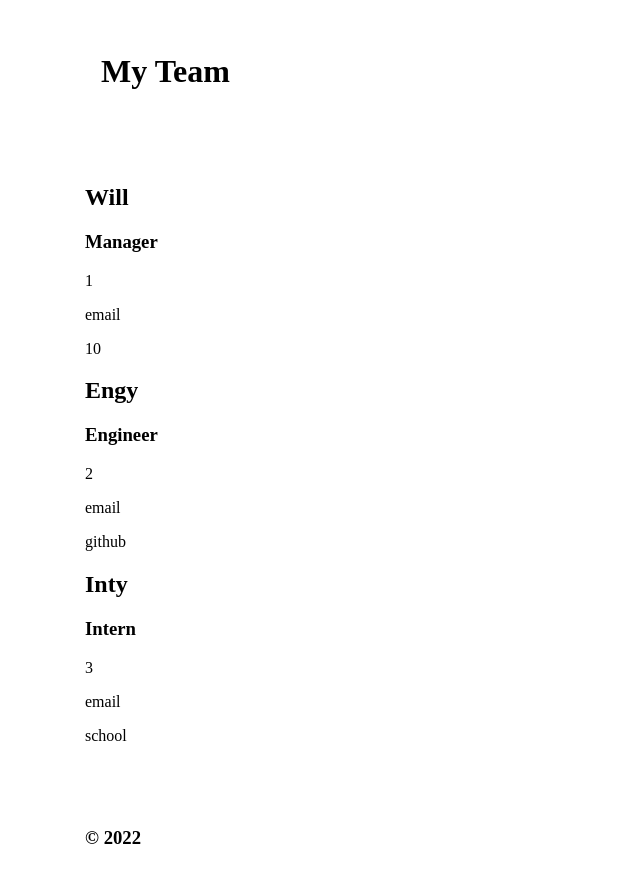
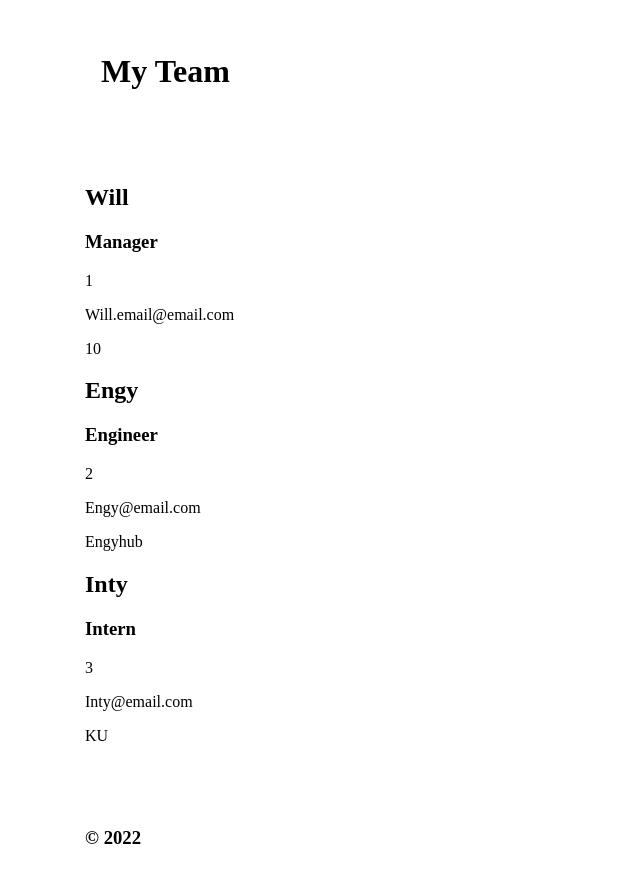
Before and after one commit to wbruns/team-connect, a website: page dist/index.html in a window 1280 px wide. Shown: the whole page, without its empty margins (0-640 px from the left). Drawn offline with nearby package versions, Linux system fonts and the light colour scheme.

Commit message:
updated README

```diff
--- a/dist/index.html
+++ b/dist/index.html
@@ -26,7 +26,7 @@
         </div>
         <div class="card-body">
             <p class="card-text">1</p>
-            <p class="card-text">email</p>
+            <p class="card-text">Will.email@email.com</p>
             <p class="card-text">10</p>
         </div>
     </div>
@@ -39,8 +39,8 @@
             </div>
             <div class="card-body">
                 <p class="card-text">2</p>
-                <p class="card-text">email</p>
-                <p class="card-text">github</p>
+                <p class="card-text">Engy@email.com</p>
+                <p class="card-text">Engyhub</p>
             </div>
         </div>
 
@@ -52,8 +52,8 @@
             </div>
             <div class="card-body">
                 <p class="card-text">3</p>
-                <p class="card-text">email</p>
-                <p class="card-text">school</p>
+                <p class="card-text">Inty@email.com</p>
+                <p class="card-text">KU</p>
             </div>
         </div>
 
```
Also changed, not shown: README.md.
